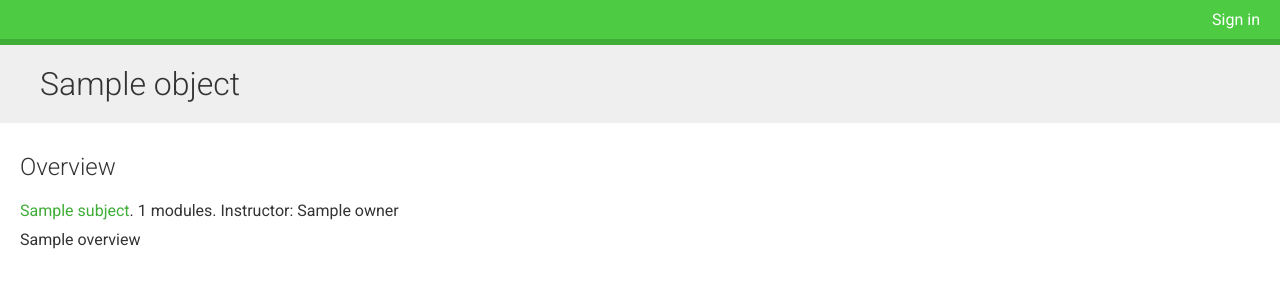
After one commit to friendtu/educa, a Django app: template courses/templates/courses/course/detail.html in a window 1280 px wide. The commit adds this page. Shown: the top 300 px of the page. Run offline with Django 3.2, Linux system fonts and the light colour scheme; the template is opened without the code that fills it: most values are stand-ins (such as "Sample title", 1, 10 or a date in 2020); some libraries are stand-ins or nearby versions.

Commit message:
detail course view

```diff
--- /dev/null
+++ b/courses/templates/courses/course/detail.html
@@ -0,0 +1,19 @@
+{% extends "base.html" %}
+
+{% block title %}
+    {{ object.title }}
+{% endblock %}
+
+{% block content %}
+    <h1> {{object.title}} </h1>
+    <div class="module">
+        <h2>Overview</h2>
+        {% with subject=object.subject %}
+            <a href="{% url 'course_list_subject' subject.slug %}">{{subject.title}}</a>.
+            {{object.modules.count}} modules.
+            Instructor: {{ object.owner.get_full_name }}
+        {% endwith %}
+
+        {{object.overview|linebreaks}}
+    </div>
+{% endblock %}
--- a/courses/templates/courses/course/list.html
+++ b/courses/templates/courses/course/list.html
@@ -42,7 +42,7 @@
             <p>
                 <a href="{% url 'course_list_subject' subject.slug %}">{{subject.title }}</a>.
                 {{course.total_modules}} moules.
-                Instructor: {{course.owner.get_full_name}}
+                Instructor: {{ course.owner.get_full_name }}
             </p>
         {% endwith %}
     {% endfor %}
--- a/courses/urls.py
+++ b/courses/urls.py
@@ -19,5 +19,5 @@ urlpatterns =[
             views.ContentDeleteView.as_view(),name="module_content_detele"),
     path('content/order/',views.ContentOrderView.as_view(),name="content_order"),
     path('subject/<slug:subject>/',views.CourseListView.as_view(),name="course_list_subject"),
-    path('<slug:course>/',views.CourseDetailView.as_view(),name='course_detail'),
+    path('<slug:slug>/',views.CourseDetailView.as_view(),name='course_detail'),
 ]
```
Also changed, not shown: courses/views.py (+5 -3 lines).
